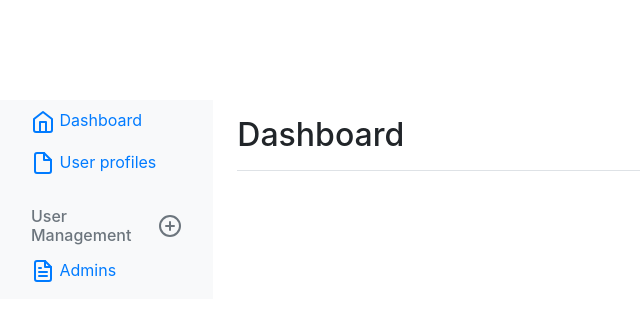
After one commit to Nyagah-Tech/library, a Django app: page /dashboard/ in a window 1280 px wide. The commit adds this page. Shown: the top 321 px of the page, without its empty margins (0-640 px from the left). Run offline with Django 3.2, Linux system fonts and the light colour scheme; the visitor is signed in with stand-in values (Sample User, id 1); some libraries are stand-ins or nearby versions.

Commit message:
create the sidenavbar navigation for the admin dashboard

```diff
--- /dev/null
+++ b/libapp/templates/admin_site/others/side_nav.html
@@ -0,0 +1,57 @@
+<nav class="col-md-2 d-none d-md-block bg-light sidebar">
+    <div class="sidebar-sticky">
+        <ul class="nav flex-column">
+            <li class="nav-item">
+                <a class="nav-link active" href="{% url 'user_dashboard' %}">
+                    <svg xmlns="http://www.w3.org/2000/svg" width="24" height="24" viewBox="0 0 24 24" fill="none"
+                        stroke="currentColor" stroke-width="2" stroke-linecap="round" stroke-linejoin="round"
+                        class="feather feather-home">
+                        <path d="M3 9l9-7 9 7v11a2 2 0 0 1-2 2H5a2 2 0 0 1-2-2z"></path>
+                        <polyline points="9 22 9 12 15 12 15 22"></polyline>
+                    </svg>
+                    Dashboard <span class="sr-only">(current)</span>
+                </a>
+            </li>
+            <li class="nav-item">
+                <a class="nav-link" href="{% url 'system_users' %}">
+                    <svg xmlns="http://www.w3.org/2000/svg" width="24" height="24" viewBox="0 0 24 24" fill="none"
+                        stroke="currentColor" stroke-width="2" stroke-linecap="round" stroke-linejoin="round"
+                        class="feather feather-file">
+                        <path d="M13 2H6a2 2 0 0 0-2 2v16a2 2 0 0 0 2 2h12a2 2 0 0 0 2-2V9z"></path>
+                        <polyline points="13 2 13 9 20 9"></polyline>
+                    </svg>
+                    User profiles
+                </a>
+            </li>
+
+        </ul>
+        <h6 class="sidebar-heading d-flex justify-content-between align-items-center px-3 mt-4 mb-1 text-muted">
+            <span>User Management</span>
+            <a class="d-flex align-items-center text-muted" href="#">
+                <svg xmlns="http://www.w3.org/2000/svg" width="24" height="24" viewBox="0 0 24 24" fill="none"
+                    stroke="currentColor" stroke-width="2" stroke-linecap="round" stroke-linejoin="round"
+                    class="feather feather-plus-circle">
+                    <circle cx="12" cy="12" r="10"></circle>
+                    <line x1="12" y1="8" x2="12" y2="16"></line>
+                    <line x1="8" y1="12" x2="16" y2="12"></line>
+                </svg>
+            </a>
+        </h6>
+        <ul class="nav flex-column mb-2">
+            <li class="nav-item">
+                <a class="nav-link" href="{% url 'system_users' %}">
+                    <svg xmlns="http://www.w3.org/2000/svg" width="24" height="24" viewBox="0 0 24 24" fill="none"
+                        stroke="currentColor" stroke-width="2" stroke-linecap="round" stroke-linejoin="round"
+                        class="feather feather-file-text">
+                        <path d="M14 2H6a2 2 0 0 0-2 2v16a2 2 0 0 0 2 2h12a2 2 0 0 0 2-2V8z"></path>
+                        <polyline points="14 2 14 8 20 8"></polyline>
+                        <line x1="16" y1="13" x2="8" y2="13"></line>
+                        <line x1="16" y1="17" x2="8" y2="17"></line>
+                        <polyline points="10 9 9 9 8 9"></polyline>
+                    </svg>
+                    Admins
+                </a>
+            </li>
+        </ul>
+    </div>
+</nav>
--- /dev/null
+++ b/libapp/templates/all/base.html
@@ -0,0 +1,32 @@
+{% load bootstrap4 %}
+{% load static %}
+<!DOCTYPE html>
+<html lang="en">
+<head>
+    <meta charset="UTF-8">
+    <meta name="viewport" content="width=device-width, initial-scale=1.0">
+    <meta http-equiv="X-UA-Compatible" content="ie=edge">
+    {% if title %}
+    <title>{{title}}</title>
+    {% else %}
+    <title>Forex</title>
+    {% endif %}
+
+    {% block styles %}
+        {% bootstrap_css %}
+
+    {% endblock %}
+</head>
+<body>
+
+
+    {% block content %}
+
+    {% endblock %}
+
+    {% block scripts %}
+        <script src="https://ajax.googleapis.com/ajax/libs/jquery/3.2.1/jquery.min.js"></script>
+    {% bootstrap_javascript %}
+    {% endblock %}
+</body>
+</html>
```
Also changed, not shown: libapp/templates/all/category.html (added, +22 -0 lines), libapp/templates/all/home.html (+7 -1 lines).
